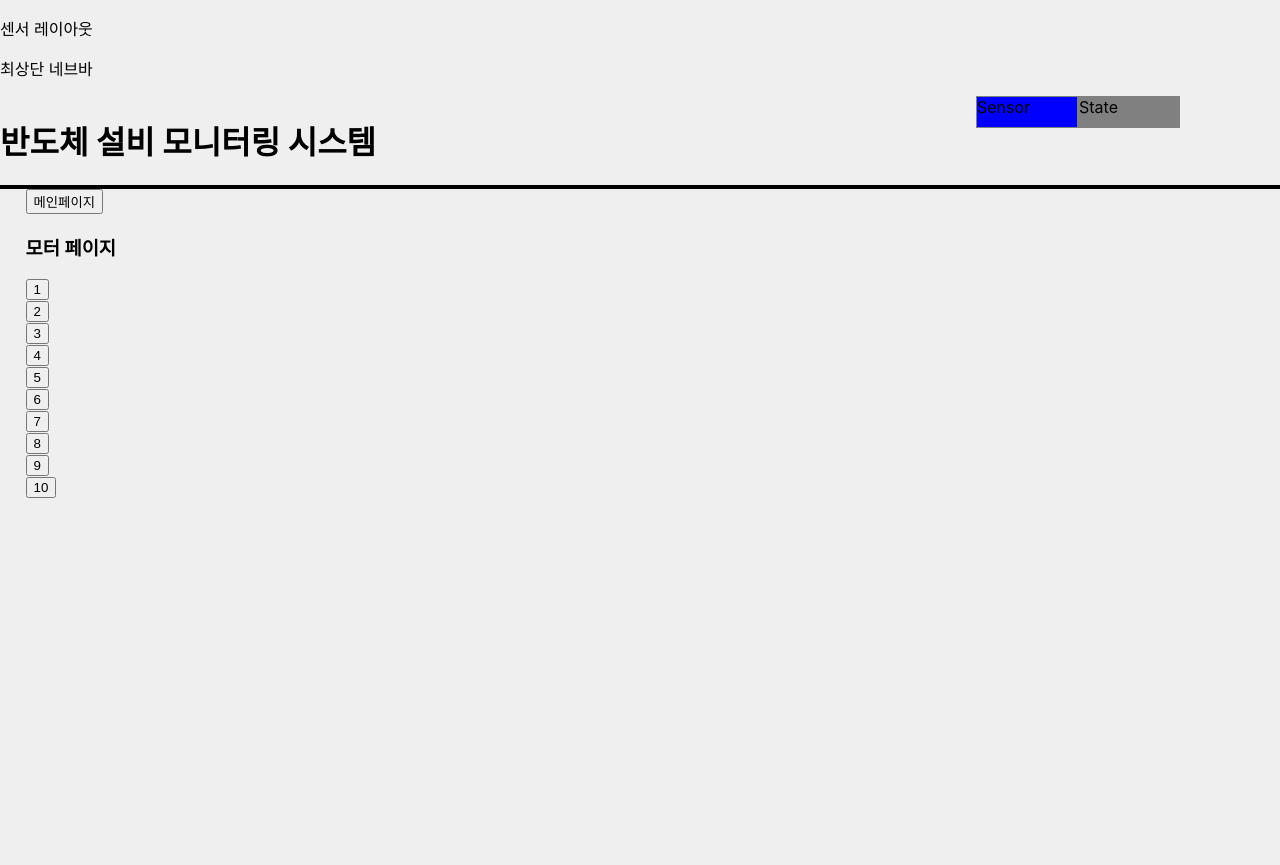
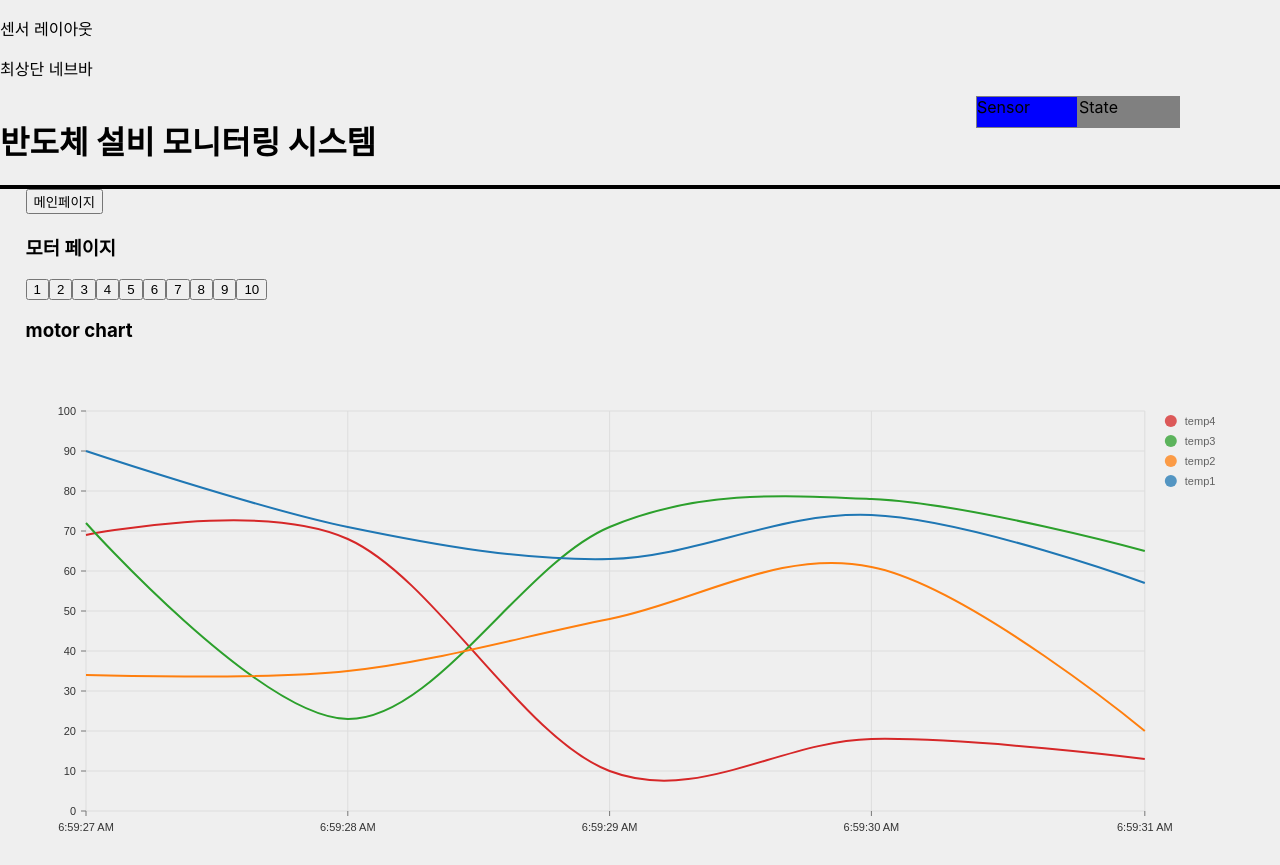
Before and after one commit to Projcet-E201/Front, a React (Create React App) app in the folder frontend/: page /motor in a window 1280 px wide. Before the commit the page ends 800 px from the top, so only its background shows below. Built offline with nearby package versions, Linux system fonts and the light colour scheme.

Commit message:
[front] nivochart

```diff
--- a/frontend/package.json
+++ b/frontend/package.json
@@ -8,6 +8,8 @@
     "@faker-js/faker": "^7.6.0",
     "@material-ui/core": "^4.12.4",
     "@mui/material": "^5.12.0",
+    "@nivo/core": "^0.80.0",
+    "@nivo/line": "^0.80.0",
     "@testing-library/jest-dom": "^5.14.1",
     "@testing-library/react": "^13.0.0",
     "@testing-library/user-event": "^13.2.1",
--- a/frontend/src/components/Chart/MotorChart.tsx
+++ b/frontend/src/components/Chart/MotorChart.tsx
@@ -1,98 +1,122 @@
 import React, { useEffect, useState } from "react";
+import { useNavigate } from "react-router";
 import { faker } from "@faker-js/faker";
-
-import {
-  LineChart,
-  Line,
-  XAxis,
-  YAxis,
-  CartesianGrid,
-  Tooltip,
-  Legend,
-  ResponsiveContainer,
-  Brush,
-} from "recharts";
+import { ResponsiveLine } from "@nivo/line";
 
 const MotorChart = () => {
+  const navigate = useNavigate();
   const [data, setData] = useState<
-    { name: string; uv1: number; uv2: number; uv3: number }[]
+    { x: string; temp1: number; temp2: number; temp3: number; temp4: number }[]
   >([]);
-  const [sValue, setSValue] = useState();
-  const [eValue, setEValue] = useState();
 
   useEffect(() => {
     const intervalId = setInterval(() => {
       setData((prevData) => {
         const currentTime = new Date().toLocaleTimeString();
         const newEntry = {
-          name: currentTime,
-          uv1: faker.datatype.number({ min: 10, max: 100 }),
-          uv2: faker.datatype.number({ min: 10, max: 100 }),
-          uv3: faker.datatype.number({ min: 10, max: 100 }),
+          x: currentTime,
+          temp1: faker.datatype.number({ min: 10, max: 100 }),
+          temp2: faker.datatype.number({ min: 10, max: 100 }),
+          temp3: faker.datatype.number({ min: 10, max: 100 }),
+          temp4: faker.datatype.number({ min: 10, max: 100 }),
         };
-        // if (prevData.length >= 1000) {
-        //   const newData = [...prevData.slice(1), newEntry];
-        //   return newData;
-        // } else {
-        //   return [...prevData, newEntry];
-        // }
-        return [...prevData, newEntry];
+        if (prevData.length >= 10) {
+          const newData = [...prevData.slice(1), newEntry];
+          return newData;
+        } else {
+          return [...prevData, newEntry];
+        }
+        // return [...prevData, newEntry];
       });
-    }, 5000);
+    }, 1000);
 
     return () => clearInterval(intervalId);
   }, []);
 
-  const trimmedData = data.slice(-20);
+  // 추가: 실시간 차트를 위한 상태 변수와 효과 함수
 
-  const brushChange = (e: any) => {
-    console.log(e);
-    setSValue(e.startIndex);
-    setEValue(e.endIndex);
+  const dataset1 = {
+    id: "temp1",
+    data: data.map((d) => ({ x: d.x, y: d.temp1 })),
   };
+  const dataset2 = {
+    id: "temp2",
+    data: data.map((d) => ({ x: d.x, y: d.temp2 })),
+  };
+  const dataset3 = {
+    id: "temp3",
+    data: data.map((d) => ({ x: d.x, y: d.temp3 })),
+  };
+  const dataset4 = {
+    id: "temp4",
+    data: data.map((d) => ({ x: d.x, y: d.temp4 })),
+  };
+
   return (
-    <div>
-      <h3>motor chart 나올 예정</h3>
-      <div>
-        <h3>recharts</h3>
-        <ResponsiveContainer width="100%" height={300}>
-          <LineChart data={trimmedData}>
-            <XAxis dataKey="name" />
-            <YAxis />
-            <CartesianGrid stroke="#eee" strokeDasharray="5 5" />
-            <Tooltip />
-            <Legend />
-            <Line
-              type="monotone"
-              dataKey="uv1"
-              stroke="#000000"
-              isAnimationActive={false}
-            />
-            {/* <Line
-            type="monotone"
-            dataKey="uv2"
-            stroke="#8884d8"
-            isAnimationActive={false}
-          />
-          <Line
-            type="monotone"
-            dataKey="uv3"
-            stroke="#777777"
-            isAnimationActive={false}
-          /> */}
-            <Brush
-              dataKey="name"
-              data={data}
-              height={30}
-              stroke="#8884d8"
-              startIndex={sValue}
-              endIndex={eValue}
-              onChange={(e) => brushChange(e)}
-            />
-          </LineChart>
-        </ResponsiveContainer>
-      </div>
-      <div>다른 차트 써보기</div>
+    <div style={{ height: "500px" }}>
+      <h3>motor chart</h3>
+      <ResponsiveLine
+        data={[dataset1, dataset2, dataset3, dataset4]}
+        margin={{ top: 50, right: 110, bottom: 50, left: 60 }}
+        xScale={{ type: "point" }}
+        yScale={{
+          type: "linear",
+          // min: "auto",
+          min: 0,
+          // max: "auto",
+          max: 100,
+          stacked: false,
+          reverse: false,
+        }}
+        curve="cardinal"
+        // curve="linear"
+        axisTop={null}
+        axisRight={null}
+        colors={{ scheme: "category10" }}
+        lineWidth={2} // 그래프 두께
+        pointSize={10}
+        pointColor={{ theme: "background" }}
+        pointBorderWidth={2}
+        pointBorderColor={{ from: "serieColor" }}
+        pointLabelYOffset={-12}
+        enableSlices="x"
+        enablePoints={false}
+        useMesh={true}
+        animate={true}
+        // isInteractive={true}
+        isInteractive={false}
+        legends={[
+          {
+            anchor: "top-right",
+            direction: "column",
+            justify: false,
+            translateX: 100,
+            translateY: 0,
+            itemsSpacing: 0,
+            itemDirection: "left-to-right",
+            itemWidth: 80,
+            itemHeight: 20,
+            itemOpacity: 0.75,
+            symbolSize: 12,
+            symbolShape: "circle",
+            symbolBorderColor: "rgba(0, 0, 0, .5)",
+            onClick: (data) => {
+              const id: string = data.id as string;
+              // console.log(id[id.length - 1]);
+              navigate(`/motor/${id[id.length - 1]}`);
+            },
+            effects: [
+              {
+                on: "hover",
+                style: {
+                  itemBackground: "rgba(0, 0, 0, .03)",
+                  itemOpacity: 1,
+                },
+              },
+            ],
+          },
+        ]}
+      />
     </div>
   );
 };
--- a/frontend/src/pages/Motor/MotorDetailPage.tsx
+++ b/frontend/src/pages/Motor/MotorDetailPage.tsx
@@ -2,8 +2,6 @@ import React from "react";
 import { useParams, useNavigate } from "react-router-dom";
 
 import SensorLayout from "../../layout/SensorLayout";
-
-import MotorChart from "../../components/Chart/MotorChart";
 const MotorDetailPage = () => {
   const { motorNumber } = useParams();
   const navigate = useNavigate();
@@ -18,7 +16,6 @@ const MotorDetailPage = () => {
         <button onClick={() => navigate(-1)}>뒤로가기</button>
         {/* <p>{motorNumber}</p> */}
         <h3>{motorNumber}모터 디테일 페이지</h3>
-        <MotorChart />
       </div>
     </SensorLayout>
   );
--- a/frontend/src/pages/Motor/MotorPage.tsx
+++ b/frontend/src/pages/Motor/MotorPage.tsx
@@ -2,6 +2,7 @@ import React from "react";
 import { useNavigate } from "react-router-dom";
 
 import SensorLayout from "../../layout/SensorLayout";
+import MotorChart from "../../components/Chart/MotorChart";
 
 const MotorPage = () => {
   const navigate = useNavigate();
@@ -14,7 +15,7 @@ const MotorPage = () => {
       </div>
       <div>
         <h3>모터 페이지</h3>
-        <div>
+        <div style={{ display: "flex" }}>
           {motors.map((motorId) => (
             <div key={motorId}>
               <button onClick={() => navigate(`/motor/${motorId}`)}>
@@ -23,6 +24,7 @@ const MotorPage = () => {
             </div>
           ))}
         </div>
+        <MotorChart />
       </div>
     </SensorLayout>
   );
```
Also changed, not shown: 1 other file (tests, documents, lock files or other folders).
